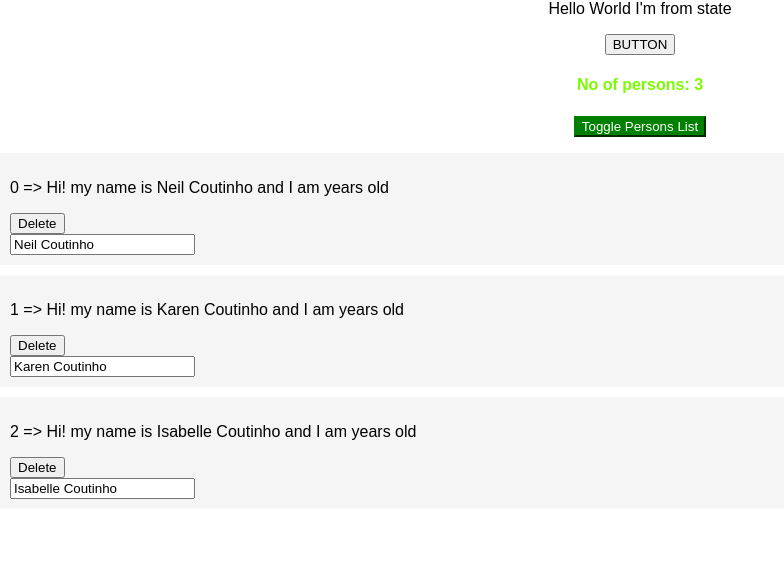
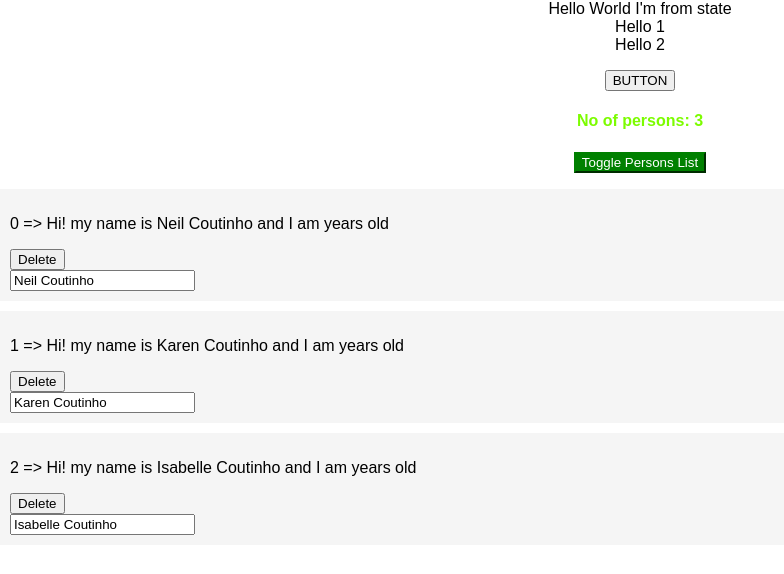
Before and after one commit to neil-coutinho/complete-react-guide, a React (Create React App) app: page / in a window 1280 px wide. Shown: the top 574 px of the page, without its empty margins (0-784 px from the left). Built offline with nearby package versions, Linux system fonts and the light colour scheme.

Commit message:
Using Fragment as a wrapper

```diff
--- a/src/components/Cockpit/Cockpit.js
+++ b/src/components/Cockpit/Cockpit.js
@@ -1,4 +1,5 @@
 import React, { useEffect } from 'react';
+import Frag  from '../Frag/Frag';
 
 const cockpit = (props) => {
 
@@ -18,6 +19,8 @@ const cockpit = (props) => {
         <div>
             { props.greeting }
 
+            <Frag/>
+
             <p>
             <button onClick={props.onClickHandler}>BUTTON</button>
             </p>
--- /dev/null
+++ b/src/components/Frag/Frag.js
@@ -0,0 +1,15 @@
+import React, {Fragment} from 'react'
+
+
+const frag = (props) => {
+    return  (
+        <Fragment>
+             <div>Hello 1</div>
+             <div>Hello 2</div>
+        </Fragment>
+
+    )
+
+}
+
+export default frag;
```
